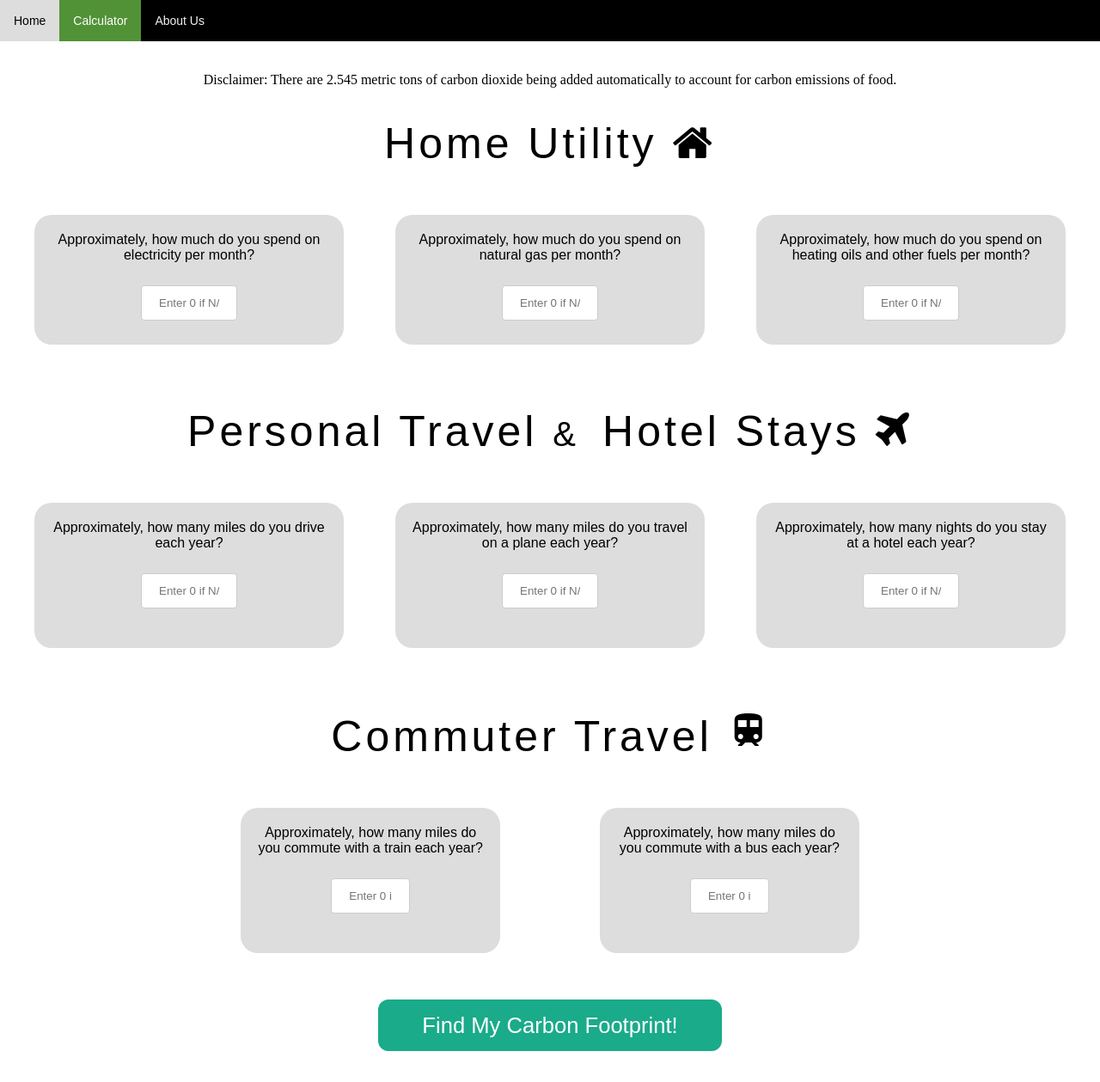
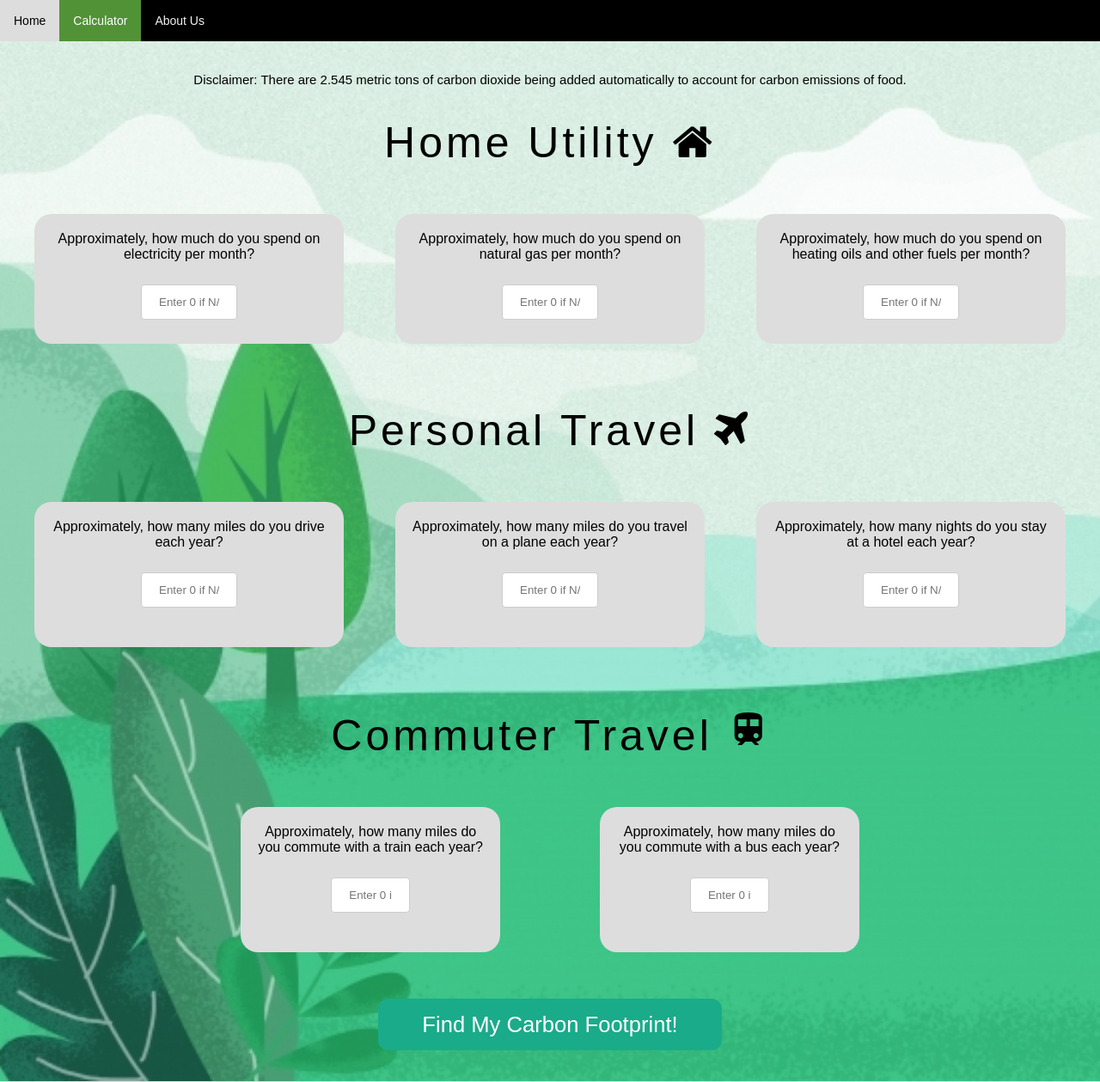
Before and after one commit to fadybesada/EcoStep, a Python web app: template templates/input.html in a window 1280 px wide. Shown: the whole page at 86% size. Run offline with Jinja, Linux system fonts and the light colour scheme; the template is opened without the code that fills it, so the values that code supplies are empty.

Commit message:
Changed background

```diff
--- a/static/css/input.css
+++ b/static/css/input.css
@@ -1,4 +1,3 @@
-
 input[type=text], select {
   width: 35%;
   padding: 12px 20px;
@@ -11,6 +10,19 @@ input[type=text], select {
 
 body{
   text-align:center;
+  background-image: url(/static/images/calculator.jpg);
+  background-size: cover;
+
+}
+
+#disclaimer {
+  font-family: 'Century Gothic',sans-serif;
+  font-size: 15px;
+}
+
+#pic{
+  position: absolute;
+  width: 100%;
 }
 
 h2 {
@@ -35,7 +47,7 @@ button{
   border-radius: 12px;
 }
 button:hover{
-  background:#fff;
+  background:#DDDDDD;
   color:#1AAB8A;
   border-ra
   dius: 12px;
@@ -67,12 +79,6 @@ label{
   font-size: 16px;
 
 }
-
-
-
-
-
-
 
 .home-utility {
   display: flex;
--- a/static/css/mainPage.css
+++ b/static/css/mainPage.css
@@ -24,7 +24,7 @@ body{
 /*  Website Name ON THE TOP */
 
 .centered {
-  border: 10px solid rgba(0, 0, 0, 0.5);
+  background-color: rgba(0, 0, 0, 0.5);
   position: absolute;
   top: 18%;
   left: 50%;
@@ -64,7 +64,7 @@ body{
 
 /* MISSION STATEMENT BOX  */
 #second{
-  background-color: rgba(0, 0, 0, 0.6);
+  background-color: rgba(0, 0, 0, 0.5);
   padding-left: 20px;
   padding-right: 20px;
   height: 200px;
--- a/templates/input.html
+++ b/templates/input.html
@@ -18,7 +18,7 @@
 
   <body>
     <br><br>
-    <p> Disclaimer: There are 2.545 metric tons of carbon dioxide being added automatically to account for carbon emissions of food.</p>
+    <p id ="disclaimer"> Disclaimer: There are 2.545 metric tons of carbon dioxide being added automatically to account for carbon emissions of food.</p>
     <br><br><h2>Home Utility  <i class="fa fa-home"></i></h2><br><br><br>
     <h2></h2>
     <form method="post" action="/output">
@@ -49,7 +49,7 @@
       </div>
 
 
-      <br><br><br><br><h2>Personal Travel  <span style = "font-size: 40px; letter-spacing: 10px;">  & </span> Hotel Stays  <i class="fa fa-plane"></i></h2><br><br><br>
+      <br><br><br><br><h2>Personal Travel <i class="fa fa-plane"></i></h2><br><br><br>
       <div class="personal-travel">
           <div class="col-two">
             <label>
```
Also changed, not shown: static/images/calculator.jpg (added).
